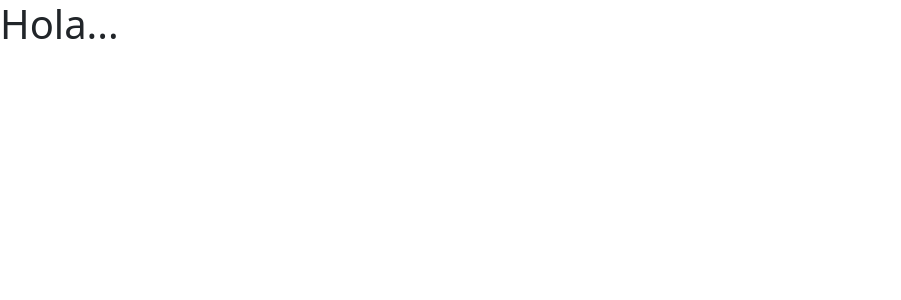
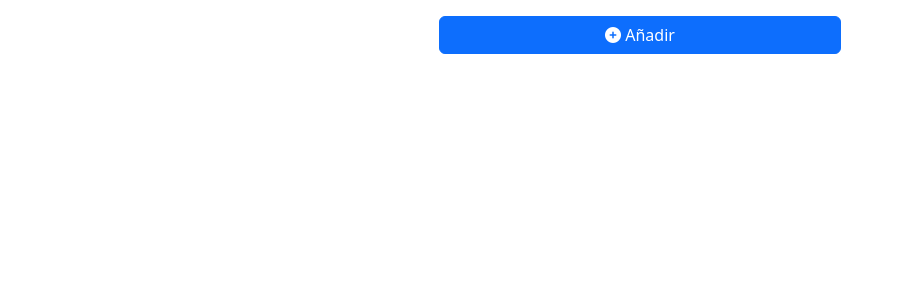
Before and after one commit to gurdian0614/local-storage-q42024, a React (Create React App) app: page / in a window 1280 px wide. Shown: the top 300 px of the page, without its empty margins (0-901 px from the left). Built offline with nearby package versions, Linux system fonts and the light colour scheme.

Commit message:
Adding button

```diff
--- a/src/components/Producto.jsx
+++ b/src/components/Producto.jsx
@@ -2,7 +2,17 @@ import { alertaSuccess, alertaError, alertaWarning } from "../alertas"
 
 const Producto  = () => {
     return (
-        <h1>Hola...</h1>
+        <div className="container-fluid">
+            <div className="row mt-3">
+                <div className="col-md-4 offset-md-4">
+                    <div className="d-grid mx-auto">
+                        <button className="btn btn-primary">
+                            <i className="fa-solid fa-circle-plus" /> Añadir
+                        </button>
+                    </div>
+                </div>
+            </div>
+        </div>
     )
 }
 
```
